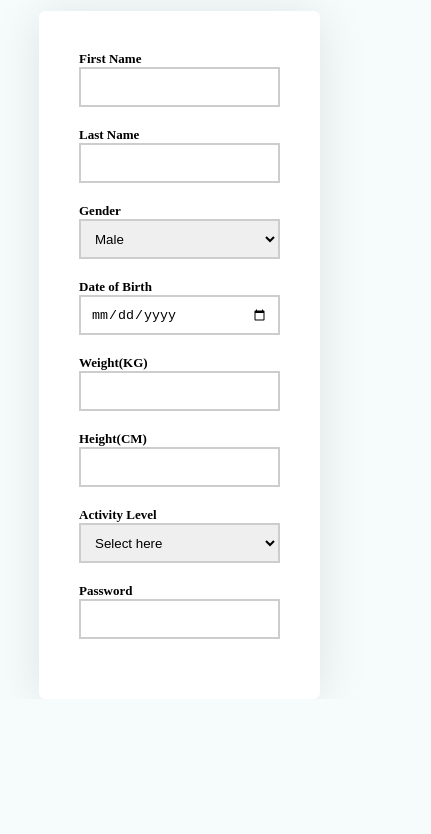
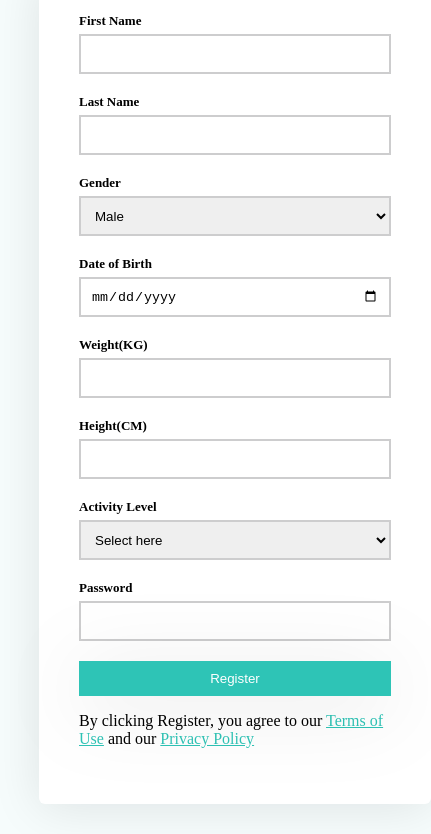
Before and after one commit to Youngie8/Project-3-AltSchool, a plain HTML site: page index.html in a window 390 px wide. Shown: the part 390-1224 px from the top of the page, 431 px wide, since content can reach past the window. Before the commit the page ends 1089 px from the top, so only its background shows below. Drawn offline with Linux system fonts and the light colour scheme.

Commit message:
flex under work

```diff
--- a/index.html
+++ b/index.html
@@ -15,12 +15,15 @@
             <p>Start benefiting from the wellness experience. For companies looking on increasing productivity, and improving organization wellness.</p>
         </div>
         <form action="">
+            <div class="flex-lg">
                 <label>First Name
                     <input type="text">
                 </label>
                 <label>Last Name
                     <input type="text">
                 </label>
+            </div>
+            <div class="flex-lg">
                 <label>Gender
                     <select>
                         <option value="male">Male</option>
@@ -31,12 +34,15 @@
                 <label>Date of Birth
                     <input type="date" name="" id="">
                 </label>
+            </div>
+            <div class="flex-lg">
                 <label>Weight(KG)
                     <input type="number">
                 </label>
                 <label>Height(CM)
                     <input type="number">
                 </label>
+            </div>
             <label>Activity Level
                 <select>
                     <option selected disabled value="">Select here</option>
@@ -49,6 +55,8 @@
             <label>Password
                 <input type="password">
             </label>
+            <button>Register</button>
+            <p>By clicking Register, you agree to our <a href="#">Terms of Use</a> and our <a href="#">Privacy Policy</a></p>
         </form>
     </section>
 </body>
--- a/styles.css
+++ b/styles.css
@@ -7,12 +7,15 @@ body {
     background: rgba(46, 196, 182,0.04);
 }
 .main {
-    height: 100vh;
+    height: auto;
     display: flex;
-    flex-wrap: wrap;
+    /* flex-wrap: wrap; */
     align-items: center;
     justify-content: space-between;
-    padding: 15px 10% ;
+    padding: 20px 10% 30px 10% ;
+}
+.intro {
+    width: calc(50% - 10px);
 }
 h1 {
     color: var(--CL-Black, #000B0A);
@@ -23,7 +26,7 @@ h1 {
     line-height: 50px; /* 125% */
     letter-spacing: -0.8px;
 }
-p {
+.intro p {
     color: var(--CL-Grey, #737373);
     max-width: 350px;
     font-family: Brown;
@@ -33,6 +36,7 @@ p {
     line-height: 25px; /* 156.25% */
 }
 form {
+    width: calc(50% - 10px);
     border-radius: 6px;
     background: #FFF;
     box-shadow: 0px 4px 50px 0px rgba(4, 8, 19, 0.10);
@@ -49,15 +53,52 @@ input, select {
     width: 100%;
     height: 40px;
     padding: 10px;
-    margin-bottom: 20px ;
+    margin:5px 0 20px 0 ;
     box-sizing: border-box;
     display:block;
     border: 2px solid #CDCDCE;
 }
+a {
+    color: #2EC4B6;
+}
+input:hover {
+    border: 2px solid #2EC4B6;
+}
 button {
-    fill: var(--CL-Green, #2EC4B6);
+    background: #2EC4B6;
+    width: 100%;
     filter: drop-shadow(0px 10px 40px rgba(0, 0, 0, 0.10));
     padding: 10px 18px;
     color: #FFF;
     border: none;
 }
+.flex-lg {
+    display: flex;
+    flex-wrap: wrap;
+    gap: 20px;
+}
+.flex-lg label {
+ width: calc(50% - 10px);
+}
+@media screen and (max-width: 540px) {
+    .main{
+        display: block;
+        margin: 0 auto;
+    }
+    .intro{
+        width: 100%;
+        margin-bottom: 20px;
+    }
+    .intro img {
+        width: 100px;
+    }
+    form {
+        width: 100%;
+    }
+    .flex-lg {
+        display: block;
+    }
+    .flex-lg label {
+        width: 100%;
+    }
+}
```
Lines whose indentation alone changed are shown as unchanged.
